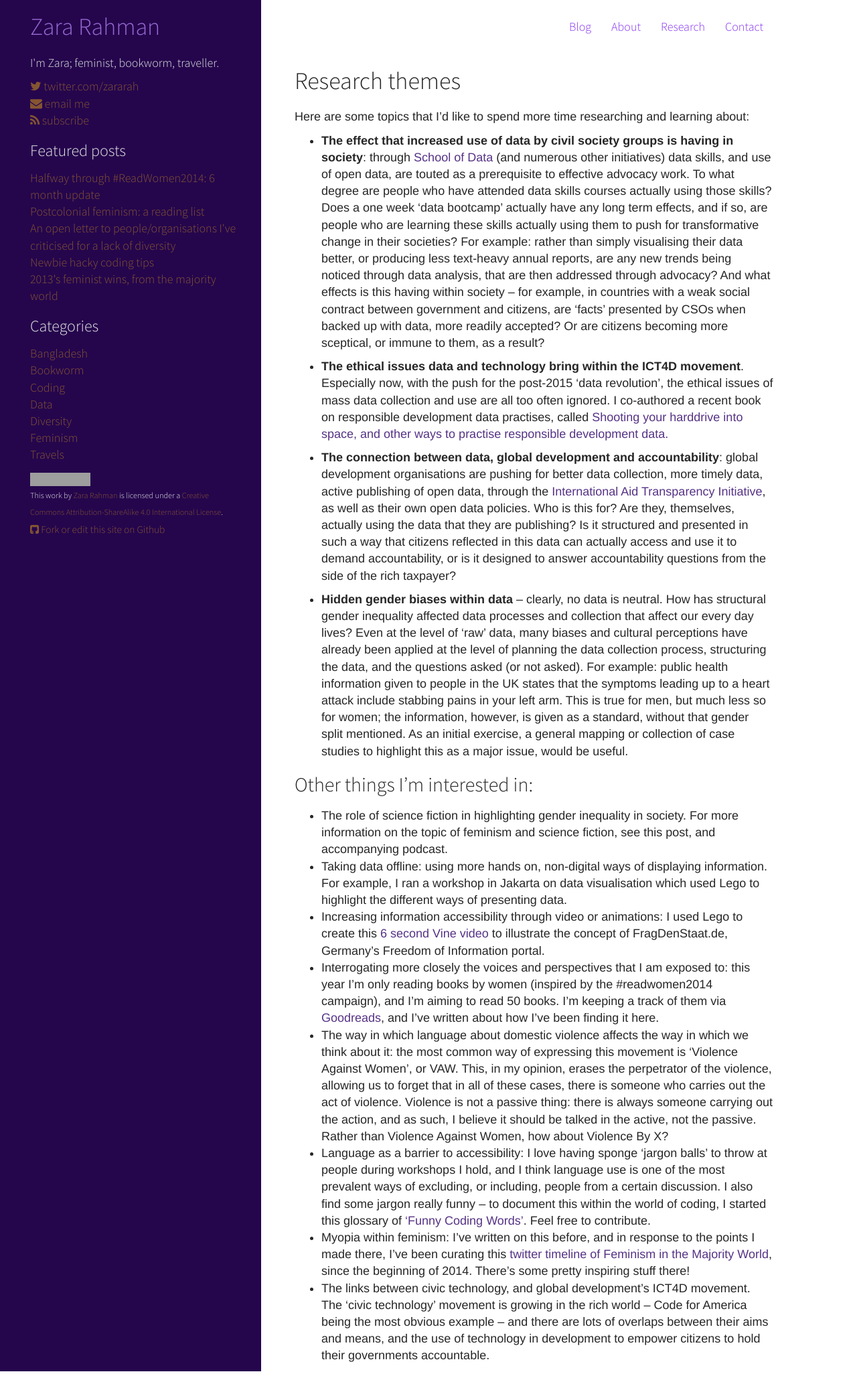
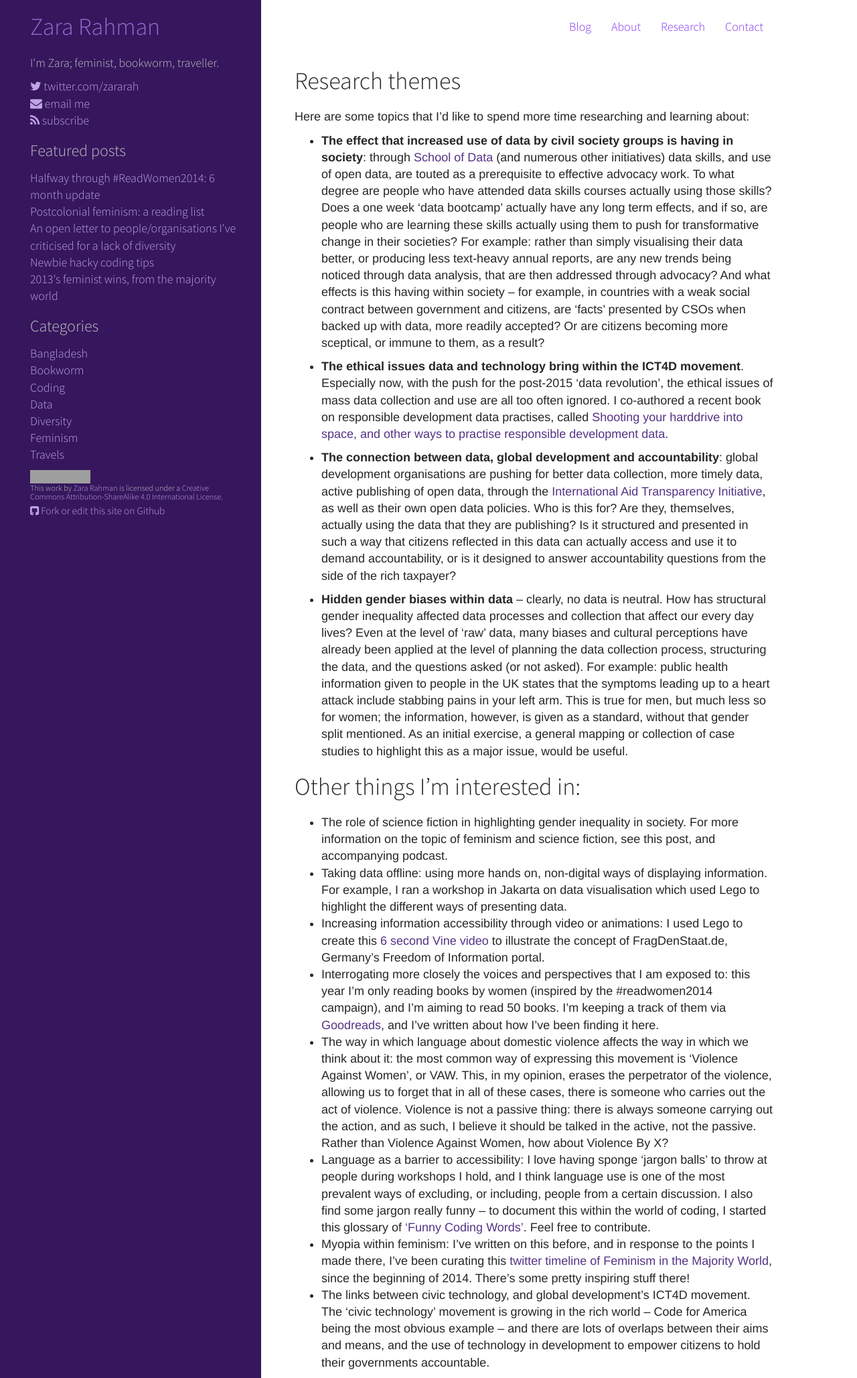
Before and after one commit to zararah/zararah.net, a Jekyll site: the page built from research/index.md, in a window 1280 px wide. Shown: the whole page at 67% size. Built offline with Jekyll 4.4.1, drawn with Linux system fonts in a browser that asks for light colours; Markdown is read by kramdown in place of the engine named in the settings; grey boxes are pictures that could not be loaded.

Commit message:
Change font + background colour in sidebar

```diff
--- a/css/style.scss
+++ b/css/style.scss
@@ -6,10 +6,11 @@
 $purple-3: #553285;
 $purple-4: #7b52ab;
 $purple-5: #9768d1;
-$side-font-color: #e6e6e6;
+$side-font-color: #c0c0c0;
 $light-font-color: #999;
 $font-color: #262626;
 $background-color: white;
+$link-color:#cc00cc;
 
 body {
   color: $font-color;
@@ -29,13 +30,17 @@
   margin-bottom: 0.6em;
 }
 
+h2 {
+font-size: 36px;
+}
+
 a {
   color: $purple-3;
   // text-decoration: underline;
 }
 
 a:hover {
-  color: lighten($purple-2, 10%);
+  color: $link-color;
 }
 
 code {
@@ -113,17 +118,16 @@
 }
 
 .sidebar {
-  background-color: $purple-1;
+  background-color: $purple-2;
   color: $side-font-color;
   font-family: 'Source Sans Pro', sans-serif;
 
   a, li a {
-    color: $font-color;
-    color: #855532;
+    color: lighten($purple-5, 15%);
   }
 
   a:hover {
-    color: $side-font-color;
+    color: $link-color;
   }
 
   button.sidebar-toggle {
@@ -143,6 +147,7 @@
 
   .license {
     font-size: 80%;
+    line-height: 95%;
   }
 }
 
```
